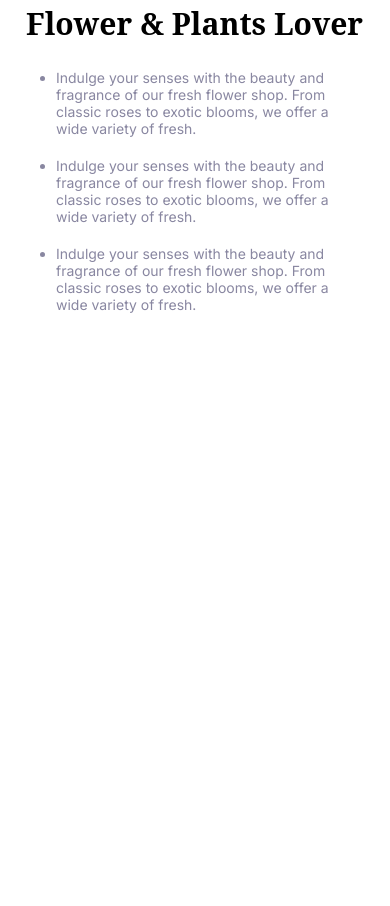
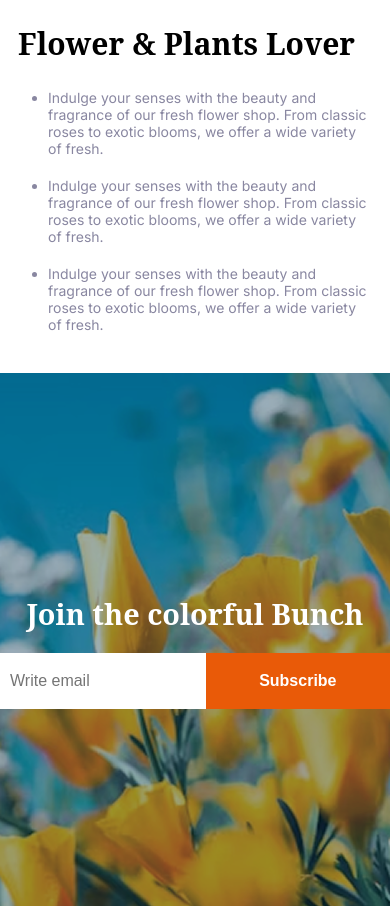
Before and after one commit to rifathasan84/second-assignment, a plain HTML site: page index.html in a window 390 px wide. Shown: the part 2962-3868 px from the top of the page. Before the commit the page ends 3324 px from the top, so only its background shows below. Drawn offline with Linux system fonts and the light colour scheme.

Commit message:
join-section done

```diff
--- a/index.html
+++ b/index.html
@@ -112,6 +112,15 @@
                 </ul>
             </div>
         </div>
+        <section class="join-section">
+            <div>
+                <h1 class="noto-serif">Join the colorful Bunch</h1>
+                <form class="join-form">
+                    <input type="email" placeholder="Write email" required>
+                    <button type="submit">Subscribe</button>
+                </form>
+            </div>
+        </section>
 
     </main>
     <footer>
--- a/styles/styles.css
+++ b/styles/styles.css
@@ -17,6 +17,11 @@
     font-style: normal;
     font-variation-settings:
         "wdth" 100;
+}
+
+/* All  */
+body {
+    margin: 0;
 }
 
 /* shared styles  */
@@ -207,7 +212,8 @@
     font-weight: normal;
     font-size: 1.4rem;
 }
-.text-section ul li{
+
+.text-section ul li {
     margin-top: 20px;
 }
 
@@ -225,6 +231,46 @@
 
 }
 
+/* join section  */
+.join-section {
+    position: relative;
+    background: url('../assets/news-letter-bg.png') no-repeat center center/cover;
+    height: 533px;
+    display: flex;
+    justify-content: center;
+    align-items: center;
+}
+
+.join-section h1 {
+    text-align: center;
+    font-weight: bold;
+    font-size: 3.2rem;
+    margin-bottom: 20px;
+    color: #FFFFFF;
+}
+
+.join-form {
+    display: flex;
+}
+
+.join-form input {
+    padding: 10px;
+    font-size: 1rem;
+    border: none;
+    font-weight: normal;
+    width: 644px;
+}
+
+.join-form button {
+    text-align: center;
+    font-weight: 600;
+    padding: 19px 53.5px;
+    font-size: 1rem;
+    background-color: #E95A08;
+    color: #FFFFFF;
+    border: none;
+    cursor: pointer;
+}
 
 /* responsive */
 @media screen and (max-width: 576px) {
@@ -277,24 +323,46 @@
         grid-template-columns: repeat(2, 1fr);
 
     }
-    .trusted-seller img{display: none;}
-    .container{
+
+    .trusted-seller img {
+        display: none;
+    }
+
+    .container {
         flex-direction: column;
         padding: 0.5rem;
         margin: 0 auto;
     }
-    .image-section img{
+
+    .image-section img {
         order: -1;
     }
-    .text-section{
+
+    .text-section {
         margin-left: 0;
     }
-    .text-section h2{
+
+    .text-section h2 {
         font-size: 30px;
     }
-    .text-section ul li{
+
+    .text-section ul li {
         font-size: 14px;
         margin-left: 10px;
     }
+    /* join section  */
+    .join-section h1 {
+        font-size: 1.8rem;
+    }
 
+    .join-form {
+        margin: 0 auto;
+    }
+    .join-form input{
+        width: 100%;
+
+    }
+    .join-form button {
+        width: 50%;
+    }
 }
```
